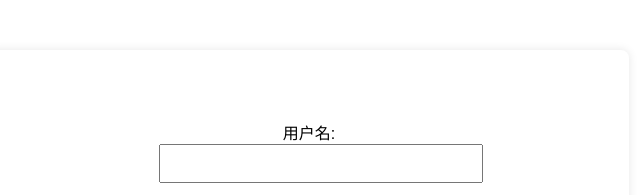
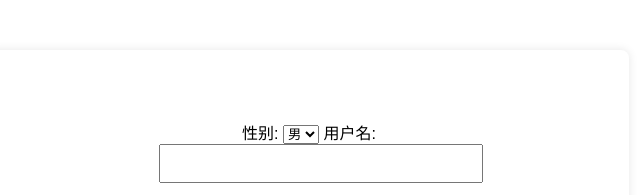
Before and after one commit to lan-vin/-, a plain HTML site: page 大作业/register/register.html in a window 1280 px wide. Shown: the top 195 px of the page, without its empty margins (331-971 px from the left). Drawn offline with Linux system fonts and the light colour scheme.

Commit message:
Update register.html

```diff
--- a/大作业/register/register.html
+++ b/大作业/register/register.html
@@ -10,6 +10,12 @@
 
     <div class="container">
         <form id="registrationForm">
+            <label for="gender">性别:</label>
+            <select id="gender" name="gender">
+                <option value="male">男</option>
+                <option value="female">女</option>
+            </select>
+
             <label for="username">用户名:</label>
             <input type="text" id="username" name="username" required>
 
```
